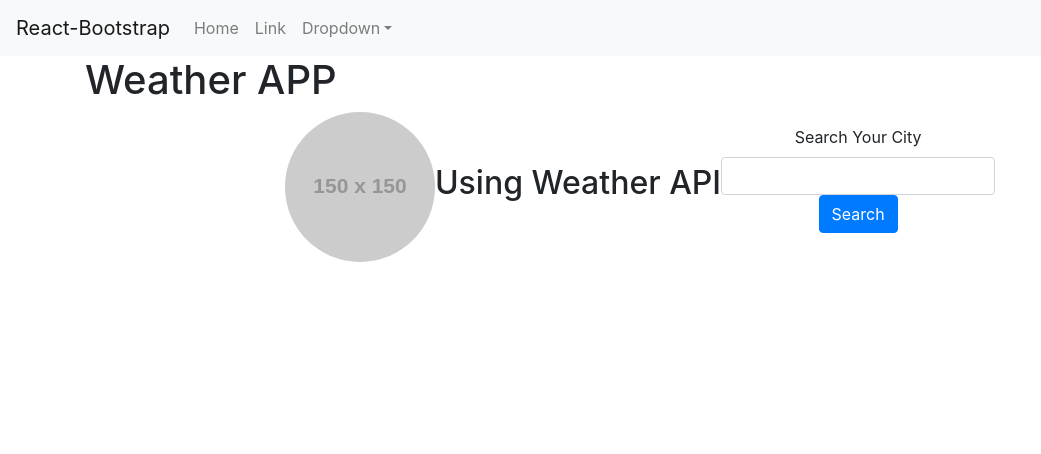
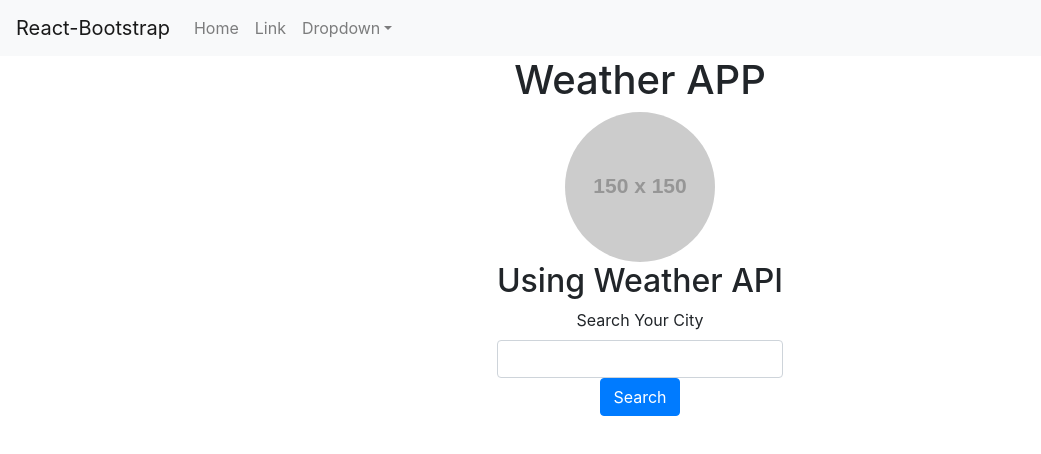
Before and after one commit to ikemous/react-applications, a React (Create React App) app: page /weather in a window 1280 px wide. Shown: the top 454 px of the page, without its empty margins (0-1041 px from the left). Built offline with nearby package versions, Linux system fonts and the light colour scheme.

Commit message:
added items to be able to pull info off of store

```diff
--- a/src/pages/WeatherPage.js
+++ b/src/pages/WeatherPage.js
@@ -1,18 +1,23 @@
 import React, { useEffect } from "react";
 import { Container, Image, Form, Row, Button } from "react-bootstrap";
+import { updateCity, updateWeatherResults } from "../redux/actions"
+import { useSelector, useDispatch } from "react-redux";
 import "./weatherPage.css";
 
 function WeatherPage() {
-
+    const city = useSelector(state => state.city);
+    const weatherResults = useSelector(state => state.weatherResults);
+    const dispatch = useDispatch();
     useEffect(() => {
 
     }, []);
 
     return(
         <Container>
-            <h1>Weather APP</h1>
+            <h1 className="text-center">Weather APP</h1>
             <Row className="d-flex justify-content-center align-items-center text-center">
-                <Image style={{display:"block"}} alt="cloud to indicate weather" src="https://via.placeholder.com/150" roundedCircle  />
+                <div>
+                    <Image style={{display:"block", margin:"auto"}} alt="cloud to indicate weather" src="https://via.placeholder.com/150" roundedCircle  />
                     <h2>Using Weather API</h2>
                     <Form>
                         <Form.Group>
@@ -21,6 +26,7 @@ function WeatherPage() {
                             <Button>Search</Button>
                         </Form.Group>
                     </Form>
+                </div>
             </Row>
         </Container>
     );
```
Lines whose indentation alone changed are shown as unchanged.
